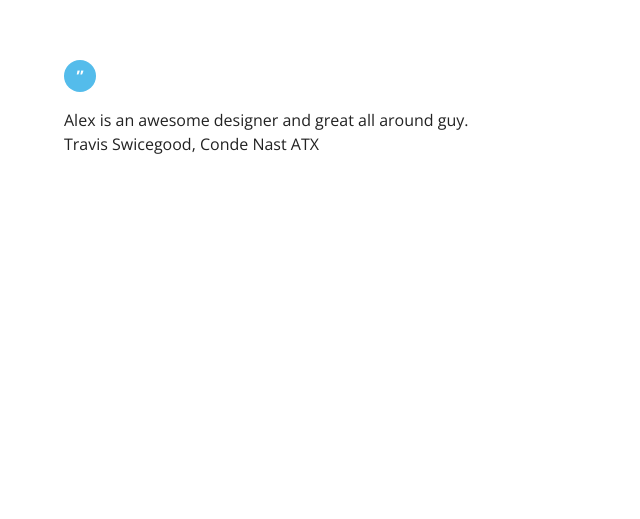
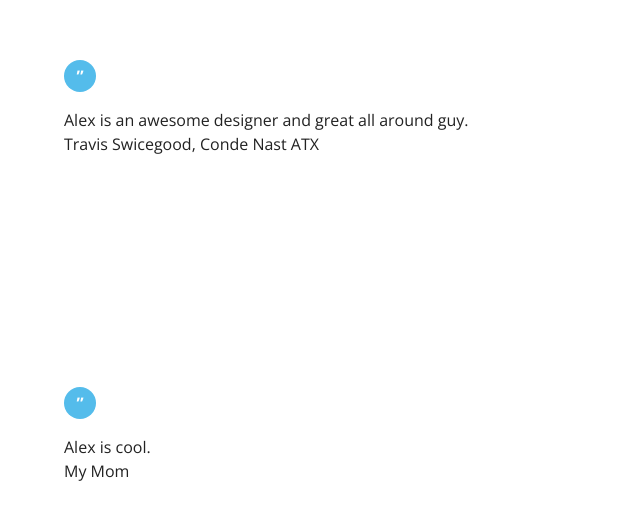
Before and after one commit to amacduff/why-hire-me, a plain HTML site: page index.html in a window 1280 px wide. Shown: the part 3460-3979 px from the top of the page, without its empty margins (0-640 px from the left). Drawn offline with nearby package versions, Linux system fonts and the light colour scheme.

Commit message:
Add additional testimonal ftw

```diff
--- a/index.html
+++ b/index.html
@@ -86,6 +86,14 @@
                     </blockquote>
                 </article>
 
+                <article>
+                    <blockquote>
+                        <span>”</span>
+                        <p>Alex is cool.</p>
+                        <footer>My Mom</footer>
+                    </blockquote>
+                </article>
+
             </section>
 
         </main>
```
